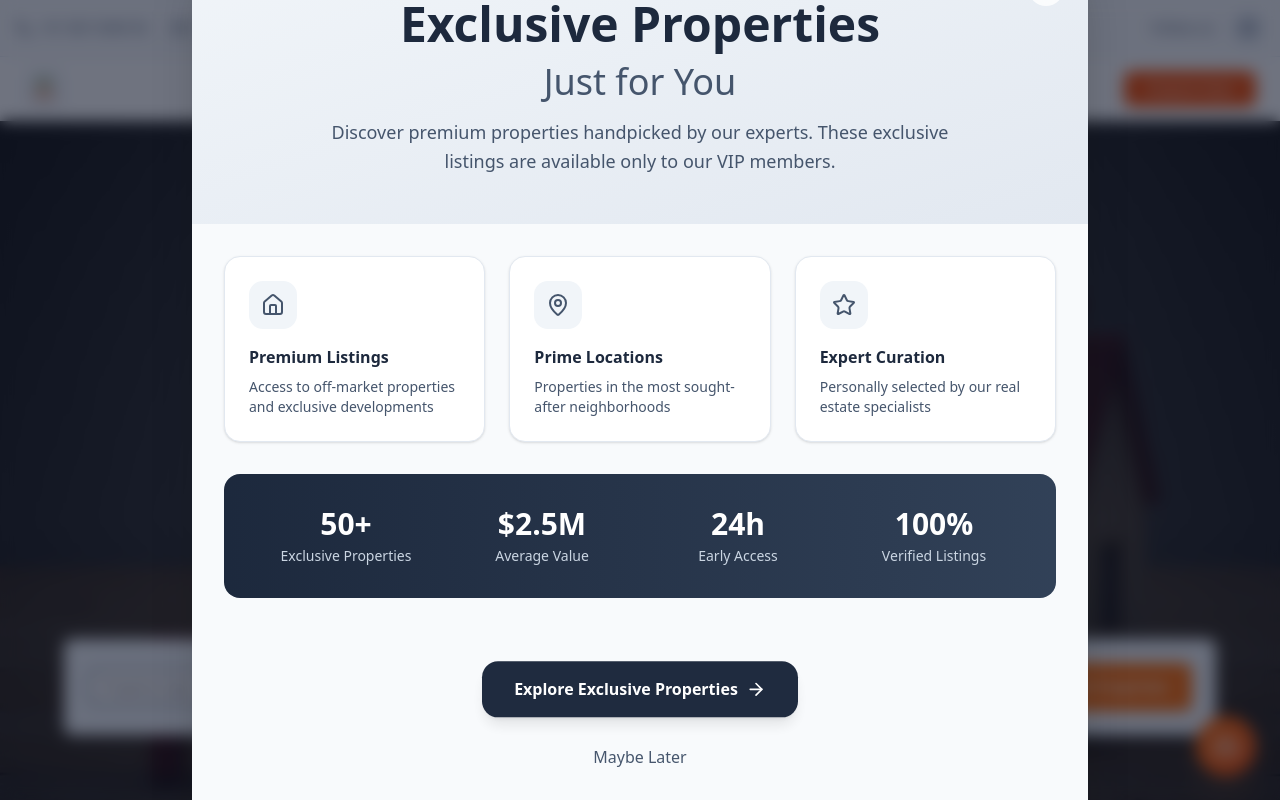
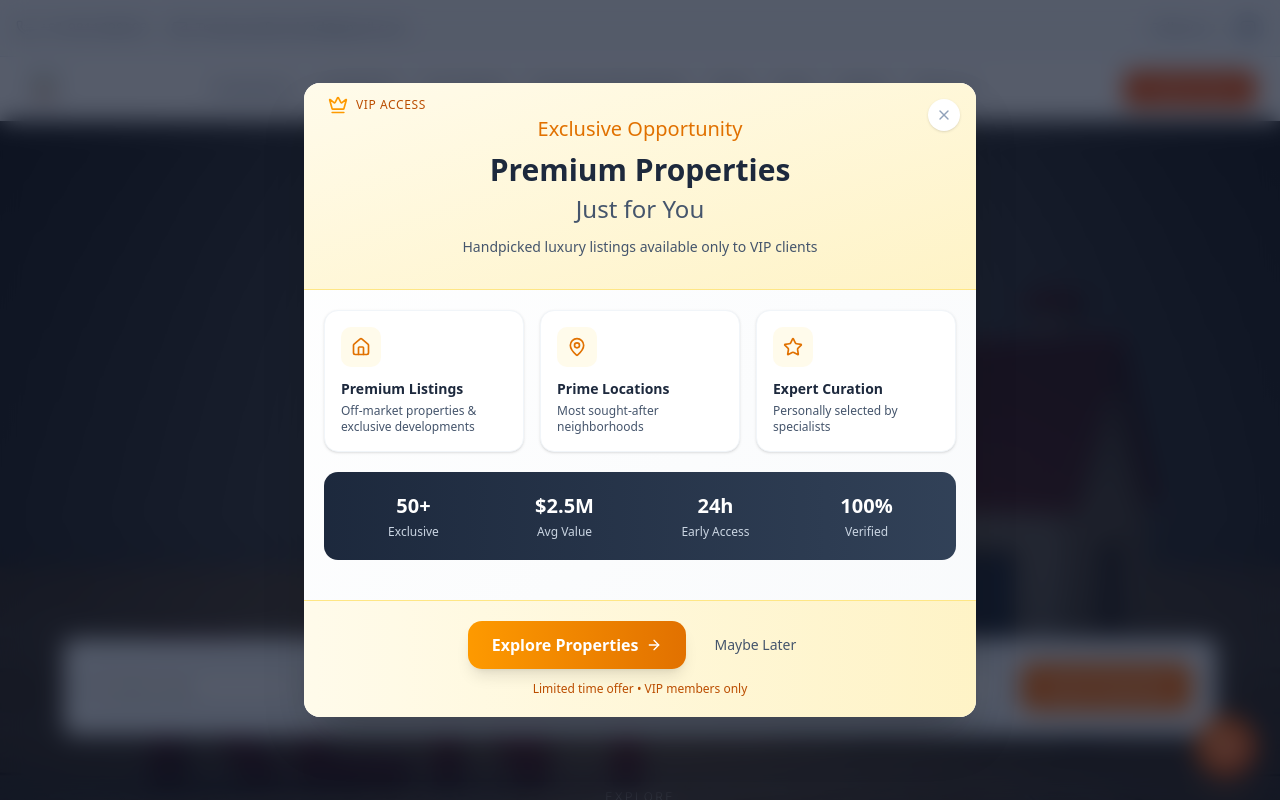
Before and after one commit to devender15/tree-house-realestate, a Next.js app: page /rent in a window 1280 px wide. Shown: the top 800 px of the page. Built offline with nearby package versions, Linux system fonts and the light colour scheme.

Commit message:
banner fix

```diff
--- a/components/exclusive-banner.tsx
+++ b/components/exclusive-banner.tsx
@@ -9,7 +9,6 @@ export default function ExclusivePopup() {
   const [isMobile, setIsMobile] = useState(false);
 
   useEffect(() => {
-    // Check if mobile on mount
     const checkMobile = () => {
       setIsMobile(window.innerWidth < 768);
     };
@@ -19,7 +18,7 @@ export default function ExclusivePopup() {
 
     const timer = setTimeout(() => {
       setVisible(true);
-    }, 5000);
+    }, 3000); // Show faster (3 seconds)
 
     return () => {
       clearTimeout(timer);
@@ -31,148 +30,142 @@ export default function ExclusivePopup() {
 
   return (
     <motion.div
-      className="fixed inset-0 bg-slate-900/60 backdrop-blur-sm flex items-center justify-center z-[1000] p-4"
+      className="fixed inset-0 bg-slate-900/70 backdrop-blur-md flex items-center justify-center z-[1000] p-4"
       initial={{ opacity: 0 }}
       animate={{ opacity: 1 }}
       transition={{ duration: 0.3 }}
     >
       <motion.div
-        className="bg-slate-50 rounded-3xl shadow-2xl w-full max-w-4xl relative overflow-hidden"
-        initial={{ scale: 0.9, opacity: 0 }}
+        className="bg-gradient-to-br from-white to-slate-50 rounded-2xl shadow-2xl w-full max-w-2xl relative overflow-hidden"
+        initial={{ scale: 0.95, opacity: 0 }}
         animate={{ scale: 1, opacity: 1 }}
-        transition={{ duration: 0.4, ease: "easeOut" }}
+        transition={{
+          duration: 0.4,
+          ease: "easeOut",
+          type: "spring",
+          stiffness: 200,
+          damping: 20,
+        }}
       >
         {/* Close Button */}
-        <button
-          className="absolute top-4 right-4 md:top-6 md:right-6 z-10 cursor-pointer text-slate-400 hover:text-slate-600 transition-colors duration-200 bg-white/80 backdrop-blur-sm rounded-full p-1 md:p-2 hover:bg-white"
+        <motion.button
+          whileHover={{ scale: 1.1 }}
+          className="absolute top-4 right-4 z-10 cursor-pointer text-slate-400 hover:text-slate-700 transition-colors duration-200 bg-white rounded-full p-2 shadow-sm"
           onClick={() => setVisible(false)}
         >
-          <X className="w-4 h-4 md:w-5 md:h-5" />
-        </button>
+          <X className="w-4 h-4" />
+        </motion.button>
 
         {/* Header Section */}
-        <div className="relative bg-gradient-to-br from-slate-100 to-slate-200 px-4 py-8 md:px-8 md:py-12 text-center">
-          <div className="absolute top-3 left-4 md:top-4 md:left-8 flex items-center gap-2 text-slate-600">
-            <Crown className="w-4 h-4 md:w-5 md:h-5 text-amber-500" />
-            <span className="text-xs md:text-sm font-medium">VIP ACCESS</span>
+        <div className="relative bg-gradient-to-br from-amber-50 to-amber-100 px-6 py-8 text-center border-b border-amber-200">
+          <div className="absolute top-3 left-6 flex items-center gap-2 text-amber-700">
+            <Crown className="w-5 h-5 text-amber-500" />
+            <span className="text-xs font-medium tracking-wider">
+              VIP ACCESS
+            </span>
           </div>
 
           <motion.div
-            initial={{ y: 20, opacity: 0 }}
+            initial={{ y: 15, opacity: 0 }}
             animate={{ y: 0, opacity: 1 }}
             transition={{ delay: 0.2 }}
-            className="max-w-2xl mx-auto"
+            className="max-w-xl mx-auto"
           >
-            <h1 className="text-2xl md:text-4xl lg:text-5xl font-bold text-slate-800 mb-2 md:mb-4 leading-tight">
-              Exclusive Properties
-              <span className="block text-xl md:text-3xl lg:text-4xl text-slate-600 font-medium mt-1 md:mt-2">
+            <h1 className="text-2xl md:text-3xl font-bold text-slate-800 mb-3 leading-tight">
+              <span className="block text-amber-600 text-lg md:text-xl mb-2 font-medium">
+                Exclusive Opportunity
+              </span>
+              Premium Properties
+              <span className="block text-xl md:text-2xl text-slate-600 font-medium mt-1">
                 Just for You
               </span>
             </h1>
-            <p className="text-sm md:text-lg text-slate-600 leading-relaxed">
-              Discover premium properties handpicked by our experts.
-              {!isMobile &&
-                " These exclusive listings are available only to our VIP members."}
+            <p className="text-sm text-slate-600 px-4">
+              Handpicked luxury listings available only to VIP clients
             </p>
           </motion.div>
         </div>
 
         {/* Content Grid - Hidden on mobile */}
         {!isMobile && (
-          <div className="p-4 md:p-8">
-            <div className="grid md:grid-cols-3 gap-4 md:gap-6 mb-6 md:mb-8">
+          <div className="p-5">
+            <div className="grid md:grid-cols-3 gap-4 mb-5">
               {/* Feature Cards */}
               <motion.div
-                initial={{ y: 30, opacity: 0 }}
+                initial={{ y: 20, opacity: 0 }}
                 animate={{ y: 0, opacity: 1 }}
                 transition={{ delay: 0.3 }}
-                className="bg-white rounded-2xl p-4 md:p-6 shadow-sm border border-slate-200"
+                className="bg-white rounded-xl p-4 shadow border border-slate-100 hover:border-amber-200 transition-colors"
               >
-                <div className="w-10 h-10 md:w-12 md:h-12 bg-slate-100 rounded-xl flex items-center justify-center mb-3 md:mb-4">
-                  <Home className="w-4 h-4 md:w-6 md:h-6 text-slate-600" />
+                <div className="w-10 h-10 bg-amber-50 rounded-lg flex items-center justify-center mb-3">
+                  <Home className="w-5 h-5 text-amber-600" />
                 </div>
-                <h3 className="font-semibold text-slate-800 text-sm md:text-base mb-1 md:mb-2">
+                <h3 className="font-semibold text-slate-800 text-sm mb-1">
                   Premium Listings
                 </h3>
-                <p className="text-slate-600 text-xs md:text-sm">
-                  Access to off-market properties and exclusive developments
+                <p className="text-slate-600 text-xs">
+                  Off-market properties & exclusive developments
                 </p>
               </motion.div>
 
               <motion.div
-                initial={{ y: 30, opacity: 0 }}
+                initial={{ y: 20, opacity: 0 }}
                 animate={{ y: 0, opacity: 1 }}
                 transition={{ delay: 0.4 }}
-                className="bg-white rounded-2xl p-4 md:p-6 shadow-sm border border-slate-200"
+                className="bg-white rounded-xl p-4 shadow border border-slate-100 hover:border-amber-200 transition-colors"
               >
-                <div className="w-10 h-10 md:w-12 md:h-12 bg-slate-100 rounded-xl flex items-center justify-center mb-3 md:mb-4">
-                  <MapPin className="w-4 h-4 md:w-6 md:h-6 text-slate-600" />
+                <div className="w-10 h-10 bg-amber-50 rounded-lg flex items-center justify-center mb-3">
+                  <MapPin className="w-5 h-5 text-amber-600" />
                 </div>
-                <h3 className="font-semibold text-slate-800 text-sm md:text-base mb-1 md:mb-2">
+                <h3 className="font-semibold text-slate-800 text-sm mb-1">
                   Prime Locations
                 </h3>
-                <p className="text-slate-600 text-xs md:text-sm">
-                  Properties in the most sought-after neighborhoods
+                <p className="text-slate-600 text-xs">
+                  Most sought-after neighborhoods
                 </p>
               </motion.div>
 
               <motion.div
-                initial={{ y: 30, opacity: 0 }}
+                initial={{ y: 20, opacity: 0 }}
                 animate={{ y: 0, opacity: 1 }}
                 transition={{ delay: 0.5 }}
-                className="bg-white rounded-2xl p-4 md:p-6 shadow-sm border border-slate-200"
+                className="bg-white rounded-xl p-4 shadow border border-slate-100 hover:border-amber-200 transition-colors"
               >
-                <div className="w-10 h-10 md:w-12 md:h-12 bg-slate-100 rounded-xl flex items-center justify-center mb-3 md:mb-4">
-                  <Star className="w-4 h-4 md:w-6 md:h-6 text-slate-600" />
+                <div className="w-10 h-10 bg-amber-50 rounded-lg flex items-center justify-center mb-3">
+                  <Star className="w-5 h-5 text-amber-600" />
                 </div>
-                <h3 className="font-semibold text-slate-800 text-sm md:text-base mb-1 md:mb-2">
+                <h3 className="font-semibold text-slate-800 text-sm mb-1">
                   Expert Curation
                 </h3>
-                <p className="text-slate-600 text-xs md:text-sm">
-                  Personally selected by our real estate specialists
+                <p className="text-slate-600 text-xs">
+                  Personally selected by specialists
                 </p>
               </motion.div>
             </div>
 
-            {/* Stats Section - Simplified on mobile */}
+            {/* Stats Section */}
             <motion.div
-              initial={{ y: 30, opacity: 0 }}
+              initial={{ y: 20, opacity: 0 }}
               animate={{ y: 0, opacity: 1 }}
               transition={{ delay: 0.6 }}
-              className="bg-gradient-to-r from-slate-800 to-slate-700 rounded-2xl p-4 md:p-6 lg:p-8 text-white mb-6 md:mb-8"
+              className="bg-gradient-to-r from-slate-800 to-slate-700 rounded-xl p-5 text-white mb-5"
             >
-              <div className="grid grid-cols-2 md:grid-cols-4 gap-4 text-center">
+              <div className="grid grid-cols-4 gap-3 text-center">
                 <div>
-                  <div className="text-xl md:text-2xl lg:text-3xl font-bold mb-1">
-                    50+
-                  </div>
-                  <div className="text-slate-300 text-xs md:text-sm">
-                    Exclusive Properties
-                  </div>
+                  <div className="text-xl font-bold mb-1">50+</div>
+                  <div className="text-slate-300 text-xs">Exclusive</div>
                 </div>
                 <div>
-                  <div className="text-xl md:text-2xl lg:text-3xl font-bold mb-1">
-                    $2.5M
-                  </div>
-                  <div className="text-slate-300 text-xs md:text-sm">
-                    Average Value
-                  </div>
+                  <div className="text-xl font-bold mb-1">$2.5M</div>
+                  <div className="text-slate-300 text-xs">Avg Value</div>
                 </div>
-                <div className="hidden md:block">
-                  <div className="text-xl md:text-2xl lg:text-3xl font-bold mb-1">
-                    24h
-                  </div>
-                  <div className="text-slate-300 text-xs md:text-sm">
-                    Early Access
-                  </div>
+                <div>
+                  <div className="text-xl font-bold mb-1">24h</div>
+                  <div className="text-slate-300 text-xs">Early Access</div>
                 </div>
-                <div className="hidden md:block">
-                  <div className="text-xl md:text-2xl lg:text-3xl font-bold mb-1">
-                    100%
-                  </div>
-                  <div className="text-slate-300 text-xs md:text-sm">
-                    Verified Listings
-                  </div>
+                <div>
+                  <div className="text-xl font-bold mb-1">100%</div>
+                  <div className="text-slate-300 text-xs">Verified</div>
                 </div>
               </div>
             </motion.div>
@@ -181,21 +174,25 @@ export default function ExclusivePopup() {
 
         {/* CTA Section */}
         <motion.div
-          initial={{ y: 30, opacity: 0 }}
+          initial={{ y: 20, opacity: 0 }}
           animate={{ y: 0, opacity: 1 }}
           transition={{ delay: isMobile ? 0.3 : 0.7 }}
-          className="text-center p-4 md:p-8 pt-0 md:pt-0"
+          className="text-center p-5 bg-gradient-to-r from-amber-50 to-amber-100 border-t border-amber-200"
         >
-          <div className="flex flex-col gap-3 justify-center items-center">
-            <button className="group bg-slate-800 hover:bg-slate-900 text-white px-6 py-3 md:px-8 md:py-4 rounded-xl md:rounded-2xl font-semibold transition-all duration-200 flex items-center gap-2 shadow-lg hover:shadow-xl text-sm md:text-base">
-              {isMobile ? "View Properties" : "Explore Exclusive Properties"}
-              <ArrowRight className="w-4 h-4 md:w-5 md:h-5 group-hover:translate-x-1 transition-transform" />
-            </button>
-            <button className="text-slate-600 hover:text-slate-800 px-4 py-3 md:px-6 md:py-4 font-medium transition-colors text-sm md:text-base">
+          <div className="flex flex-col sm:flex-row gap-3 justify-center items-center">
+            <motion.button
+              whileHover={{ scale: 1.03 }}
+              whileTap={{ scale: 0.98 }}
+              className="group bg-gradient-to-r from-amber-500 to-amber-600 hover:from-amber-600 hover:to-amber-700 text-white px-6 py-3 rounded-xl font-bold transition-all duration-200 flex items-center gap-2 shadow-lg hover:shadow-xl"
+            >
+              {isMobile ? "View Now" : "Explore Properties"}
+              <ArrowRight className="w-4 h-4 group-hover:translate-x-1 transition-transform" />
+            </motion.button>
+            <button className="text-slate-600 hover:text-slate-800 px-4 py-2 font-medium transition-colors text-sm">
               {isMobile ? "Later" : "Maybe Later"}
             </button>
           </div>
-          <p className="text-slate-500 text-xs md:text-sm mt-2 md:mt-4">
+          <p className="text-amber-700 text-xs mt-3 font-medium">
             Limited time offer • VIP members only
           </p>
         </motion.div>
```
